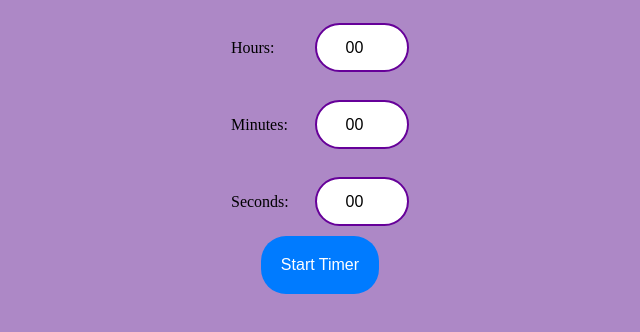
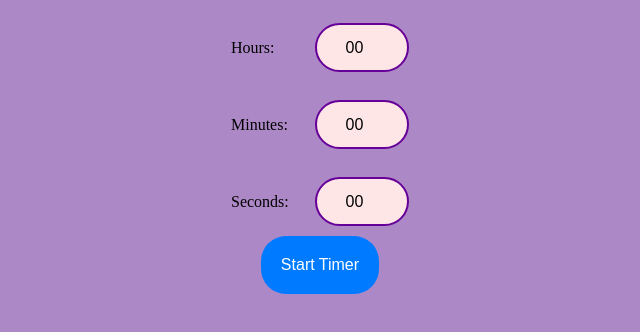
Before and after one commit to MunjetiSaiTeja/internCountdown, a plain HTML site: page index.html in a window 1280 px wide. Shown: the part 298-630 px from the top of the page, without its empty margins (320-960 px from the left). Drawn offline with Linux system fonts and the light colour scheme.

Commit message:
styles.css

```diff
--- a/styles.css
+++ b/styles.css
@@ -81,6 +81,7 @@ button:hover {
     height: 5px;
     font-size: 16px;
     text-align: center;
+    background-color: #FFE6E6;
 }
 #minutes{
     border-radius: 25px;
@@ -90,6 +91,7 @@ button:hover {
     height: 5px;
     text-align: center;
     font-size: 16px;
+    background-color: #FFE6E6;
 }
 #seconds{
     border-radius: 25px;
@@ -99,6 +101,7 @@ button:hover {
     height: 5px;
     text-align: center;
     font-size: 16px;
+    background-color: #FFE6E6;
 }
 #h1 {
     margin-top: 0; /* Remove default margin */
```
